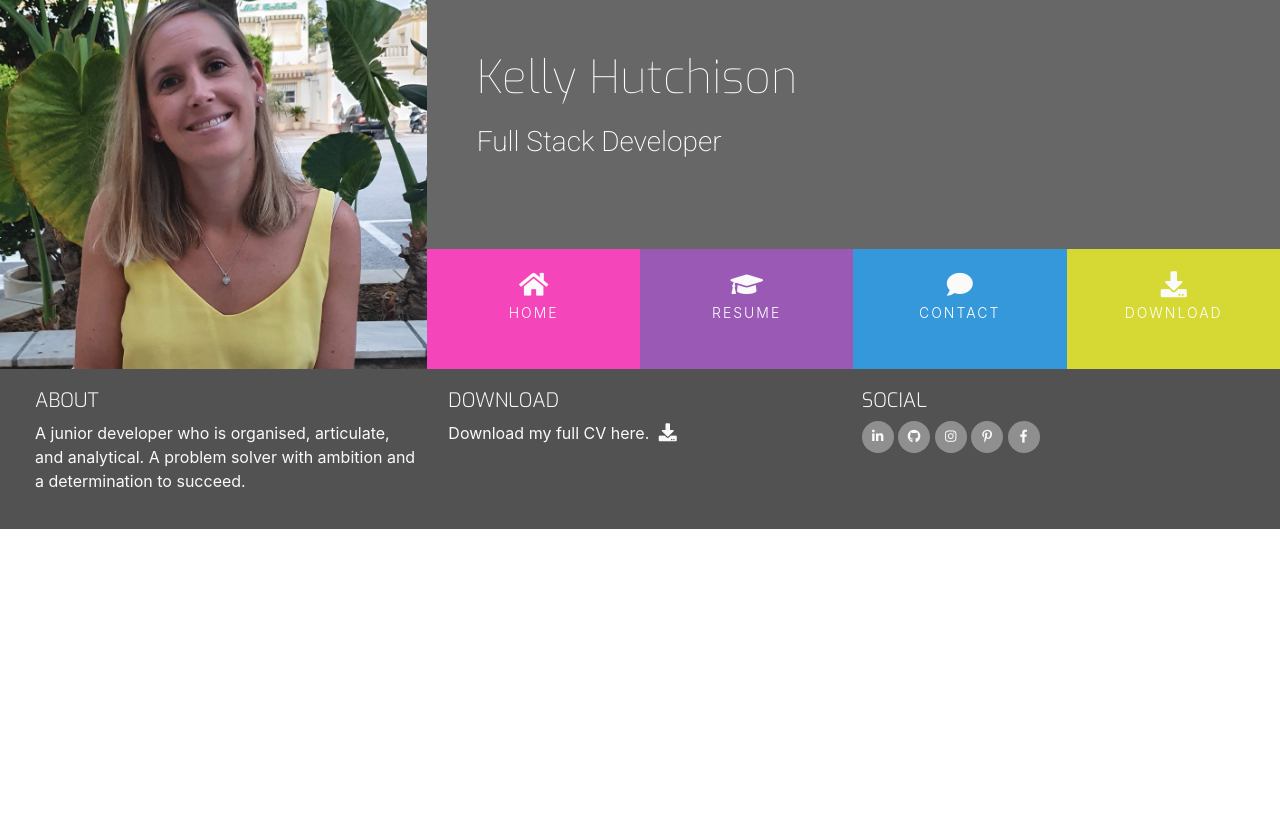
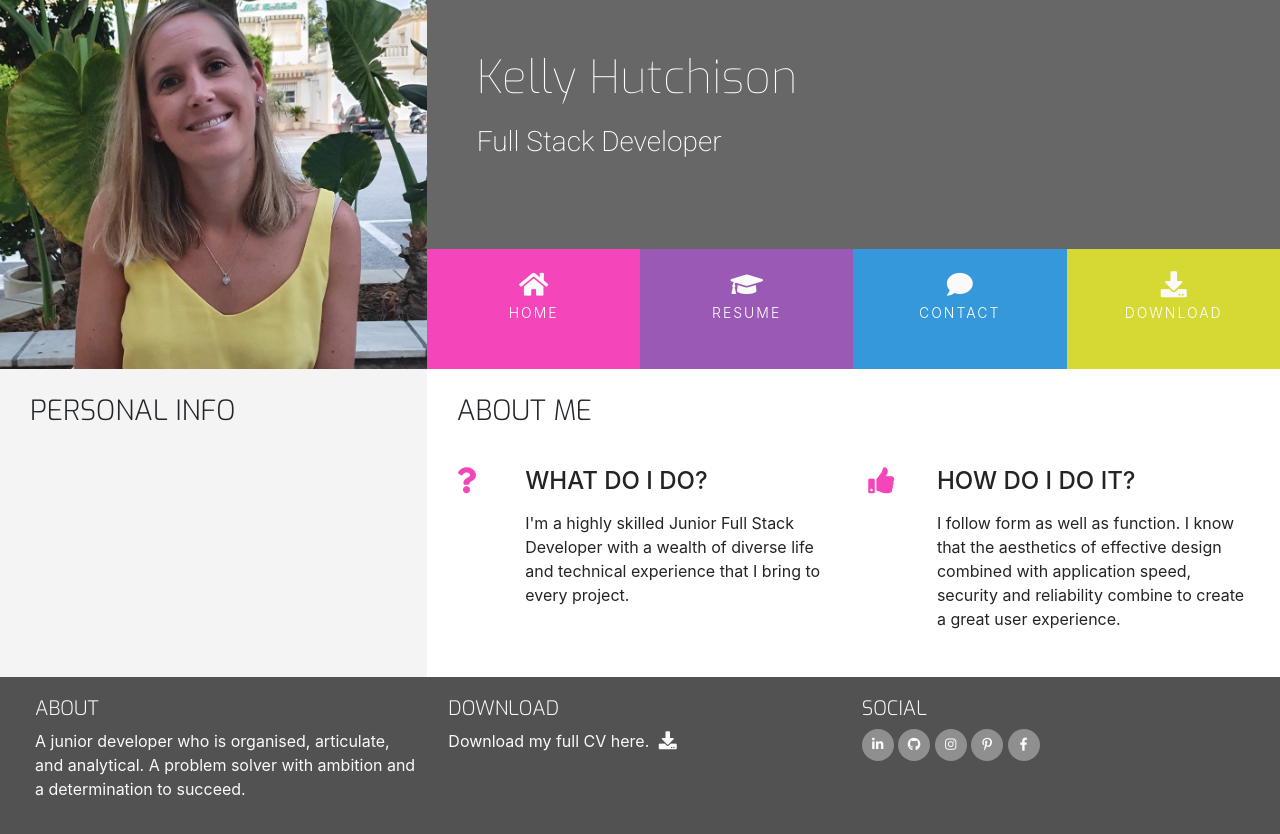
Before and after one commit to quiltingcode/My-Resume, a plain HTML site: page resume.html in a window 1280 px wide. Before the commit the page ends 800 px from the top, so only its background shows below. Drawn offline with nearby package versions, Linux system fonts and the light colour scheme.

```diff
--- a/resume.html
+++ b/resume.html
@@ -46,8 +46,49 @@
             </div>
        </div>
     </header>
-    <section>
-
+    <section class="container-fluid">
+        <div class="row">
+            <div class="col-md-4 bg-color-personal-info section-column">
+                <div class="row">
+                    <div class="col-12">
+                        <h3 class="section-heading uppercase">Personal Info</h3>
+                    </div>
+                </div>
+            </div>
+            <div class="col-md-8 bg-color-three-reasons section-column">
+                <div class="row">
+                    <div class="col">
+                        <h3 class="section-heading uppercase">About Me</h3>
+                    </div>
+                </div>
+                <div class="row">
+                    <div class="col-10 offset-1 offset-sm-0 col-sm-4 col-md-6">
+                        <div class="row">
+                            <div class="col-2">
+                                <i class="three-reasons-icon fa fa-question" aria-hidden="true"></i>
+                            </div>
+                            <div class="col-10">
+                                <h4 class="three-reasons-heading uppercase">What do I do?</h4>
+                                <p>I'm a highly skilled Junior Full Stack Developer with a wealth of diverse life and
+                                     technical experience that I bring to every project.</p>
+                            </div>
+                        </div>
+                    </div>
+                    <div class="col-10 offset-1 offset-sm-0 col-sm-4 col-md-6">
+                        <div class="row">
+                            <div class="col-2">
+                                <i class="three-reasons-icon fa fa-thumbs-up" aria-hidden="true"></i>
+                            </div>
+                            <div class="col-10">
+                                <h4 class="three-reasons-heading uppercase">How do I do it?</h4>
+                                <p>I follow form as well as function. I know that the aesthetics of effective design combined
+                                     with application speed, security and reliability combine to create a great user experience.</p>
+                            </div>
+                        </div>
+                    </div>
+                </div>
+            </div>
+        </div>
     </section>
     <footer class="container-fluid">
         <div id="footer-details" class="row">
```
